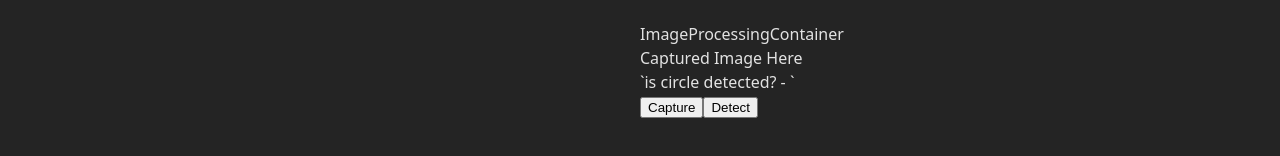
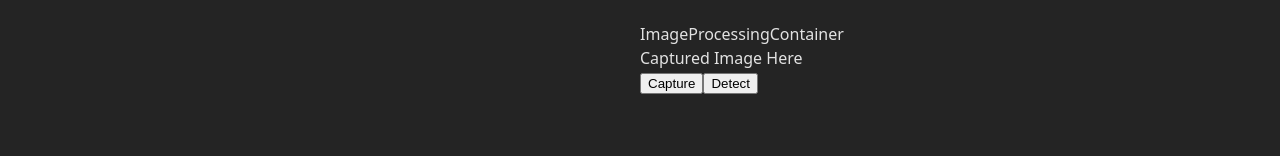
Before and after one commit to joeyskuo/drone-vision, a React (Vite) app: page / in a window 1280 px wide. Shown: the part 300-456 px from the top of the page. Built offline with nearby package versions, Linux system fonts and the light colour scheme.

Commit message:
remove circle detected text

```diff
--- a/src/components/ImageProcessingContainer/ImageProcessingContainer.jsx
+++ b/src/components/ImageProcessingContainer/ImageProcessingContainer.jsx
@@ -45,7 +45,6 @@ const ImageProcessingContainer = () => {
             <div>ImageProcessingContainer</div>
             <div>Captured Image Here</div>
             <div className='captured-frame-container'></div>
-            <div>`is circle detected? - {result?.hasRoundObject?.toString()}`</div>
             {result?.probabilities?.map((prob, index) => (
                 <div key={index}>
                     <p><strong>Object:</strong> {prob.object}</p>
```
